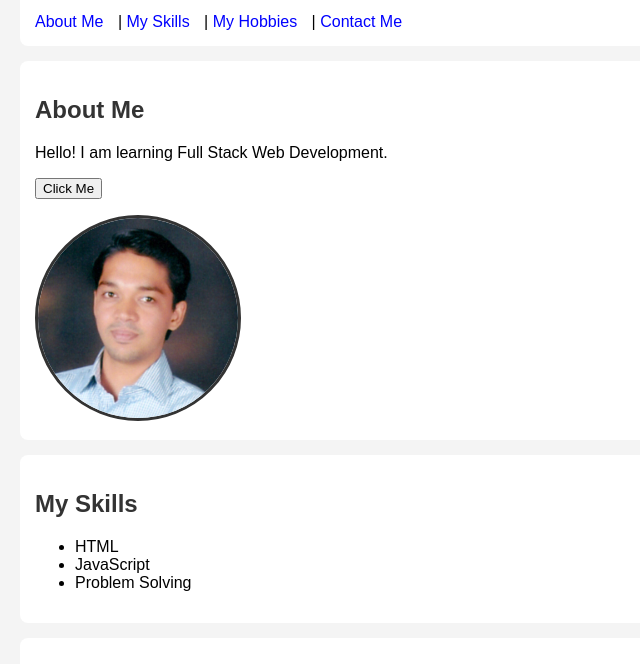
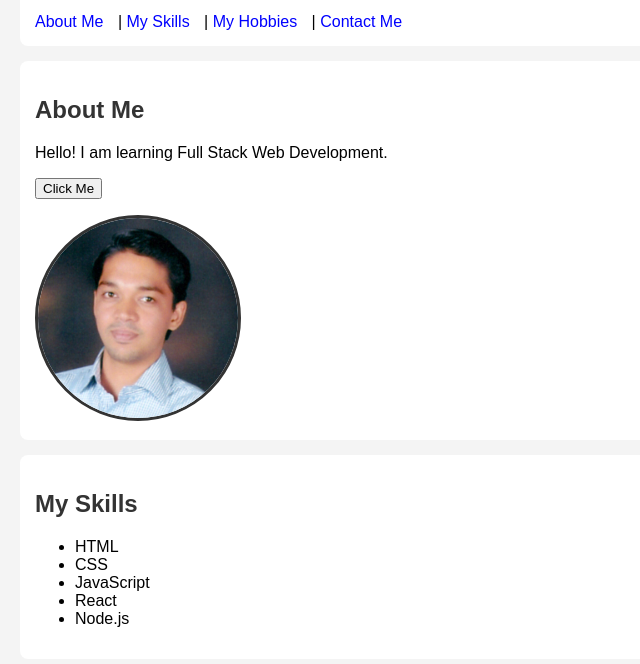
Before and after one commit to hello-rahulsinkar/my-first-webpage, a plain HTML site: page index.html in a window 1280 px wide. Shown: the part 136-800 px from the top of the page, without its empty margins (0-640 px from the left). Drawn offline with Linux system fonts and the light colour scheme.

Commit message:
Add dynamic skills list using JavaScript arrays

```diff
--- a/index.html
+++ b/index.html
@@ -37,13 +37,17 @@
             <img src="images/profile.jpeg" alt="My Profile Picture" width="200">
         </section>
 
-        <section id="skills">
+        <!-- <section id="skills">
             <h2>My Skills</h2>
             <ul>
                 <li>HTML</li>
                 <li>JavaScript</li>
                 <li>Problem Solving</li>
             </ul>
+        </section> -->
+        <section id="skills">
+            <h2>My Skills</h2>
+            <ul id="skillsList"></ul>
         </section>
 
         <section id="hobbies">
--- a/script.js
+++ b/script.js
@@ -72,3 +72,23 @@ function showWelcomeMessage() {
     welcomeMessage.textContent = "Welcome to my personal website!";
 }
 welcomeButton.addEventListener("click", showWelcomeMessage);
+
+// const skills = ["HTML", "CSS", "JavaScript"];
+// console.log(skills);
+// console.log(skills[0]);
+// console.log(skills[2]);
+// console.log(skills.length);
+// skills.push("React");
+// console.log(skills);
+// for (let i = 0; i < skills.length; i++) {
+//     console.log(skills[i]);
+// }
+
+const skills = ["HTML", "CSS", "JavaScript", "React", "Node.js"];
+
+const skillsList = document.getElementById("skillsList");
+for (let i = 0; i < skills.length; i++) {
+    const listItem = document.createElement("li");
+    listItem.textContent = skills[i];
+    skillsList.appendChild(listItem);
+}
```
